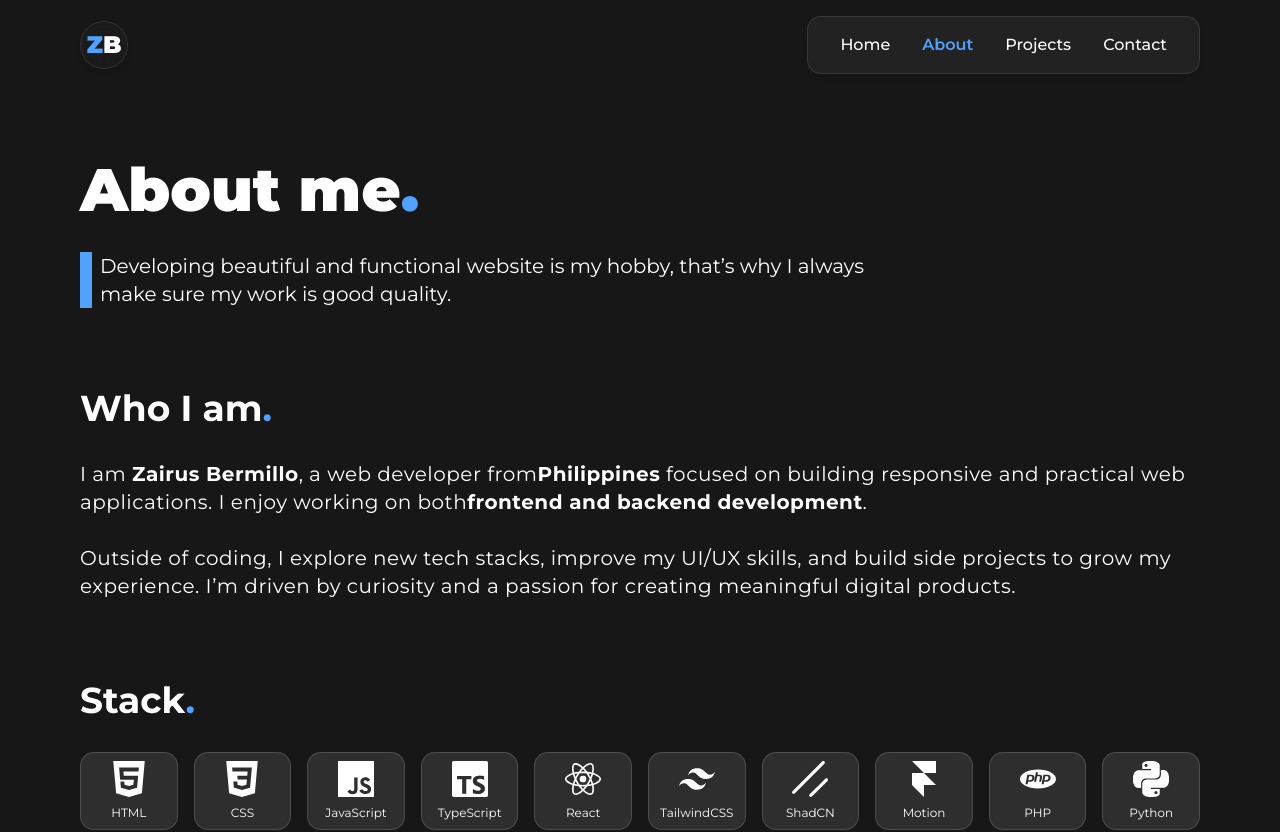
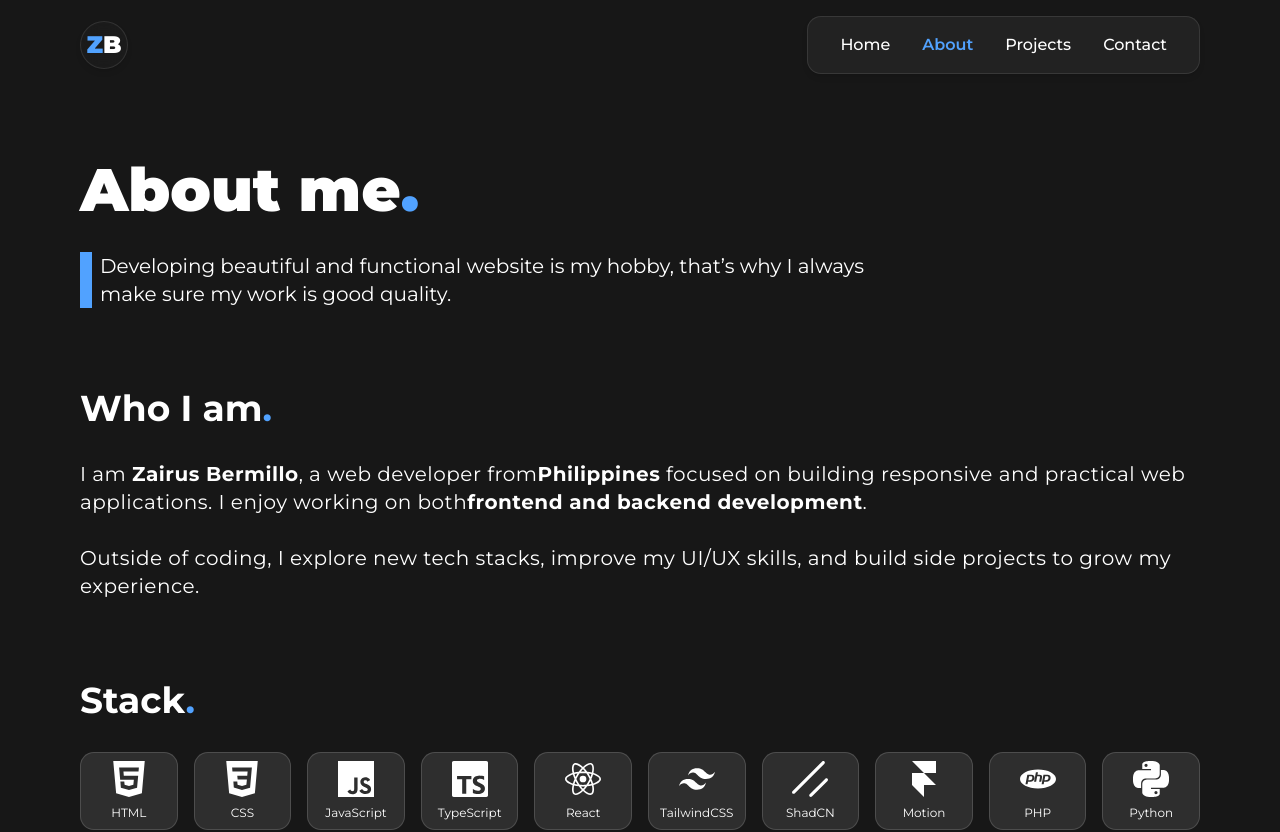
Before and after one commit to notZairus/zairus-portfolio, a React (Vite) app: page /about in a window 1280 px wide. Shown: the top 832 px of the page. Built offline with nearby package versions, Linux system fonts and the light colour scheme.

Commit message:
fix(about): space issue on about

```diff
--- a/src/pages/About.tsx
+++ b/src/pages/About.tsx
@@ -143,9 +143,7 @@ export default function About() {
               <br />
               <br />
               Outside of coding, I explore new tech stacks, improve my UI/UX
-              skills, and build side projects to grow my experience. I’m driven
-              by curiosity and a passion for creating meaningful digital
-              products.
+              skills, and build side projects to grow my experience.
             </p>
           </div>
           {/* <div className="flex-1">
```
